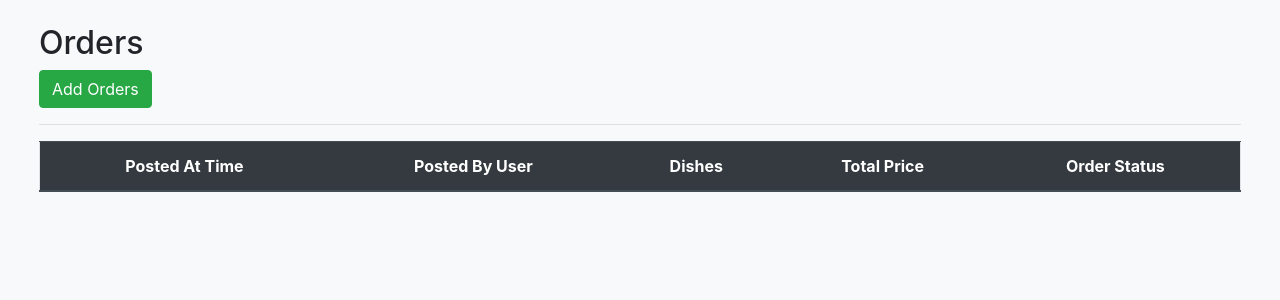
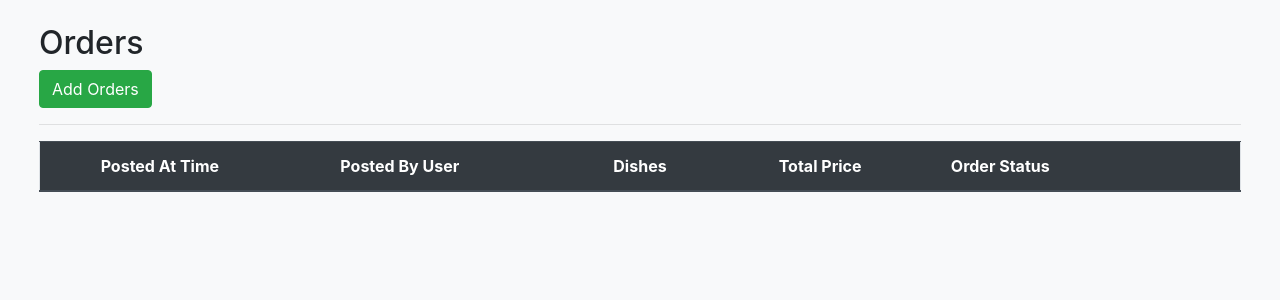
Before and after one commit to sheep167/CSCI3100_canteen_webapp, a Flask app: template canteen/templates/admin_orders.html in a window 1280 px wide. Shown: the part 56-356 px from the top of the page. Run offline with Flask 2, Linux system fonts and the light colour scheme; the template is opened without the code that fills it, so the values that code supplies are empty; some libraries are stand-ins or nearby versions.

Commit message:
table column changed table hover added fixed button not working data_with_image.html

```diff
--- a/canteen/templates/admin_canteens.html
+++ b/canteen/templates/admin_canteens.html
@@ -11,7 +11,7 @@ Admin Page - Canteens Overview
   <a class="btn btn-success mx-4" href="/add/canteens">Add canteen</a>
   <hr class="mx-4">
   <div class="row mx-4">
-    <table class="table border-bottom border-right border-left text-center">
+    <table class="table table-hover border-bottom border-right border-left text-center">
       <thead class="thead-dark my-auto">
         <tr>
           <th style="width:23%">Canteen Name</th>
@@ -19,7 +19,7 @@ Admin Page - Canteens Overview
           <th style="width:15%">Close Time</th>
           <th style="width:10%"></th>
           <th style="width:10%"></th>
-          <th style="width:10%">Actions</th>
+          <th style="width:10%"></th>
           <th style="width:7%"></th>
           <th style="width:10%"></th>
         </tr>
--- a/canteen/templates/admin_orders.html
+++ b/canteen/templates/admin_orders.html
@@ -11,14 +11,15 @@ Admin Page - Orders Overview
     <a class="btn btn-success mx-4" href="/add/canteens/{{canteen._id}}/orders">Add Orders</a>
     <hr class="mx-4">
     <div class="row mx-4">
-      <table class="table border-bottom border-right border-left text-center">
+      <table class="table table-hover border-bottom border-right border-left text-center">
         <thead class="thead-dark my-auto">
           <tr>
-            <th>Posted At Time</th>
-            <th>Posted By User</th>
-            <th>Dishes</th>
-            <th>Total Price</th>
-            <th>Order Status</th>
+            <th style="width:20%">Posted At Time</th>
+            <th style="width:20%">Posted By User</th>
+            <th style="width:20%">Dishes</th>
+            <th style="width:10%">Total Price</th>
+            <th style="width:20%">Order Status</th>
+            <th style="width:10%"></th>
           </tr>
         </thead>
         {% for order in orders %}
--- a/canteen/templates/admin_users.html
+++ b/canteen/templates/admin_users.html
@@ -13,14 +13,14 @@ Admin Page - Users Overview
   <a class="btn btn-success mx-4" href="/add/users">Add user</a>
   <hr class="mx-4">
   <div class="row mx-4">
-    <table class="table border-bottom border-right border-left text-center">
+    <table class="table table-hover border-bottom border-right border-left text-center">
       <thead class="thead-dark">
         <tr>
           <th style="width:23%">Email</th>
           <th style="width:23%">Username</th>
           <th style="width:12%">Auth Type</th>
           <th style="width:18%"></th>
-          <th style="width:12%">Actions</th>
+          <th style="width:12%"></th>
           <th style="width:12%"></th>
         </tr>
       </thead>
--- a/canteen/templates/data.html
+++ b/canteen/templates/data.html
@@ -1,4 +1,9 @@
 {% extends 'base.html' %}
+{% if category == 'users' %}
+{% set active_page = category %}
+{% else %}
+{% set active_page = 'canteens' %}
+{% endif %}
 
 {% block title %}
 Admin Page - Data
--- a/canteen/templates/data_with_select.html
+++ b/canteen/templates/data_with_select.html
@@ -1,4 +1,9 @@
 {% extends 'base.html' %}
+{% if category == 'users' %}
+{% set active_page = category %}
+{% else %}
+{% set active_page = 'canteens' %}
+{% endif %}
 
 {% block title %}
 Admin Page - Data
```
Also changed, not shown: canteen/templates/admin_comments.html (+7 -5 lines), canteen/templates/admin_dishes.html (+6 -6 lines), canteen/templates/data_with_image.html (+13 -8 lines).
